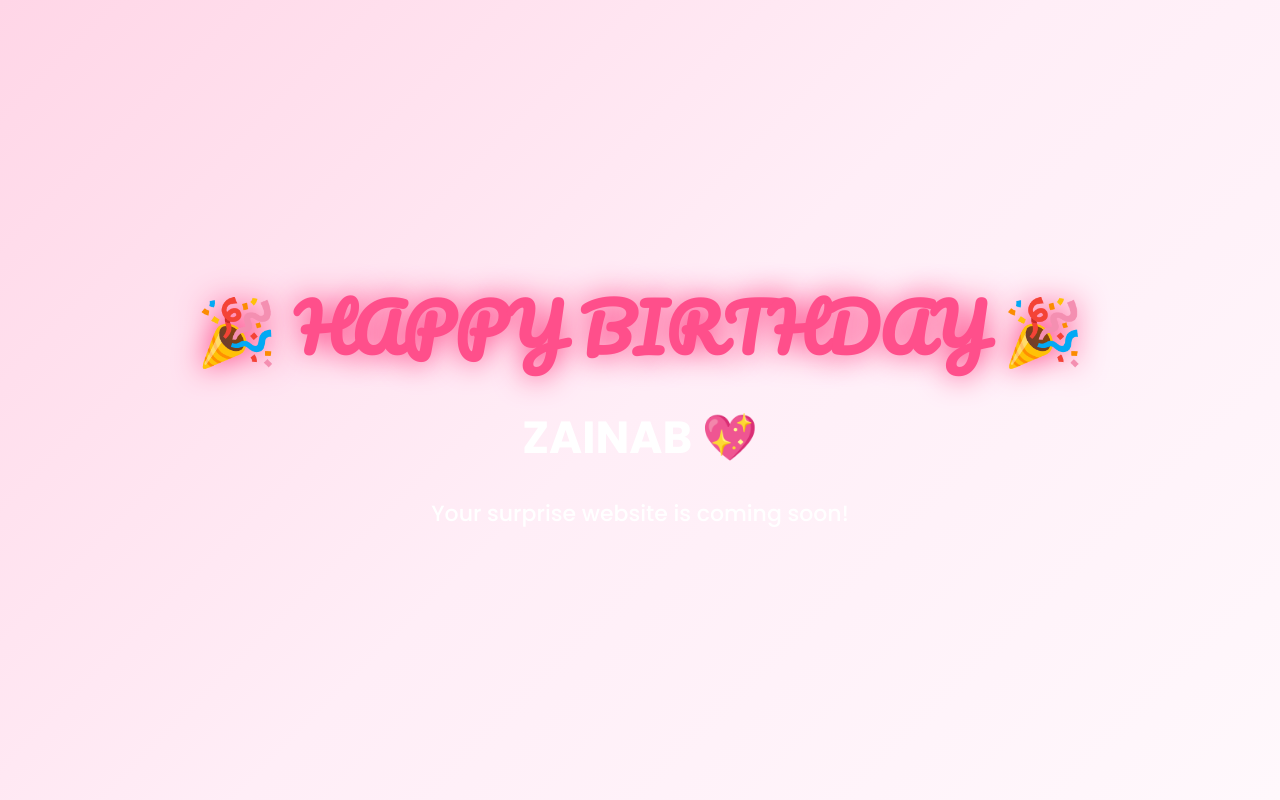
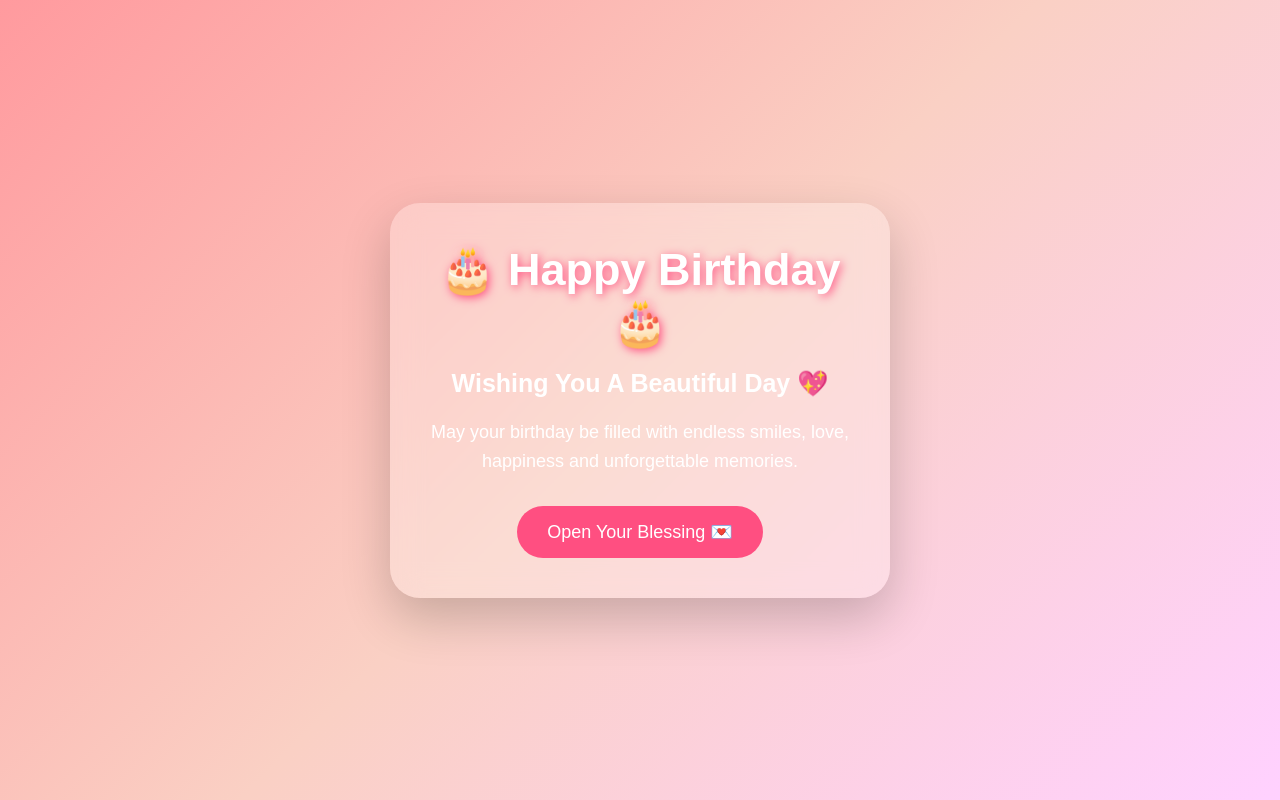
Before and after one commit to Hateem729/happy-birthday-zainab, a plain HTML site: page index.html in a window 1280 px wide. Drawn offline with Linux system fonts and the light colour scheme.

Commit message:
Update index.html

```diff
--- a/index.html
+++ b/index.html
@@ -1,19 +1,229 @@
 <!DOCTYPE html>
-<html>
+<html lang="en">
 <head>
-    <title>Happy Birthday Zainab</title>
-    <link rel="stylesheet" href="style.css">
+<meta charset="UTF-8">
+<meta name="viewport" content="width=device-width, initial-scale=1.0">
+
+<title>Happy Birthday 🎂</title>
+
+<style>
+
+*{
+    margin:0;
+    padding:0;
+    box-sizing:border-box;
+    font-family:'Poppins', sans-serif;
+}
+
+body{
+    height:100vh;
+    overflow:hidden;
+    display:flex;
+    justify-content:center;
+    align-items:center;
+    background:linear-gradient(135deg,#ff9a9e,#fad0c4,#ffd1ff);
+}
+
+.card{
+    width:90%;
+    max-width:500px;
+    padding:40px 25px;
+    text-align:center;
+    background:rgba(255,255,255,0.25);
+    backdrop-filter:blur(15px);
+    border-radius:30px;
+    box-shadow:0 20px 50px rgba(0,0,0,0.2);
+    animation:show 1.5s ease;
+}
+
+h1{
+    font-size:45px;
+    color:#fff;
+    text-shadow:2px 2px 10px #ff4f81;
+}
+
+h2{
+    margin-top:20px;
+    color:white;
+    font-size:25px;
+}
+
+p{
+    margin-top:20px;
+    color:white;
+    font-size:18px;
+    line-height:1.6;
+}
+
+
+button{
+    margin-top:30px;
+    padding:15px 30px;
+    border:none;
+    border-radius:50px;
+    background:#ff4f81;
+    color:white;
+    font-size:18px;
+    cursor:pointer;
+    transition:.3s;
+}
+
+button:hover{
+    transform:scale(1.1);
+    background:#ff206e;
+}
+
+
+#blessing{
+    display:none;
+    margin-top:25px;
+    animation:fade 2s;
+}
+
+
+.heart{
+    position:absolute;
+    color:white;
+    font-size:25px;
+    animation:float 6s infinite;
+}
+
+
+@keyframes float{
+
+0%{
+transform:translateY(100vh) rotate(0);
+opacity:0;
+}
+
+50%{
+opacity:1;
+}
+
+100%{
+transform:translateY(-10vh) rotate(360deg);
+opacity:0;
+}
+
+}
+
+
+@keyframes show{
+
+from{
+opacity:0;
+transform:scale(.5);
+}
+
+to{
+opacity:1;
+transform:scale(1);
+}
+
+}
+
+
+@keyframes fade{
+
+from{
+opacity:0;
+}
+
+to{
+opacity:1;
+}
+
+}
+
+
+</style>
+
 </head>
+
 
 <body>
 
-    <div class="birthday-card">
-        <h1>🎉 HAPPY BIRTHDAY 🎉</h1>
-        <h2>ZAINAB 💖</h2>
-        <p>Your surprise website is coming soon!</p>
-    </div>
 
-    <script src="script.js"></script>
+<div class="card">
+
+<h1>🎂 Happy Birthday 🎂</h1>
+
+<h2>Wishing You A Beautiful Day 💖</h2>
+
+
+<p>
+May your birthday be filled with endless smiles,
+love, happiness and unforgettable memories.
+</p>
+
+
+<button onclick="openBlessing()">
+Open Your Blessing 💌
+</button>
+
+
+<div id="blessing">
+
+<h2>✨ A Special Prayer For You ✨</h2>
+
+<p>
+May Allah bless your life with happiness,
+success, good health and endless beautiful moments.
+May every dream in your heart come true.
+May you always stay surrounded by love and peace.
+<br><br>
+Ameen 🤍✨
+</p>
+
+
+<h2>
+Happy Birthday Once Again 🎉❤️
+</h2>
+
+</div>
+
+
+</div>
+
+
+
+<script>
+
+
+function openBlessing(){
+
+document.getElementById("blessing").style.display="block";
+
+
+for(let i=0;i<40;i++){
+
+let heart=document.createElement("div");
+
+heart.className="heart";
+
+heart.innerHTML="❤️";
+
+heart.style.left=Math.random()*100+"%";
+
+heart.style.animationDuration=(3+Math.random()*4)+"s";
+
+document.body.appendChild(heart);
+
+
+setTimeout(()=>{
+
+heart.remove();
+
+},7000);
+
+}
+
+
+}
+
+
+</script>
+
 
 </body>
 </html>
```
